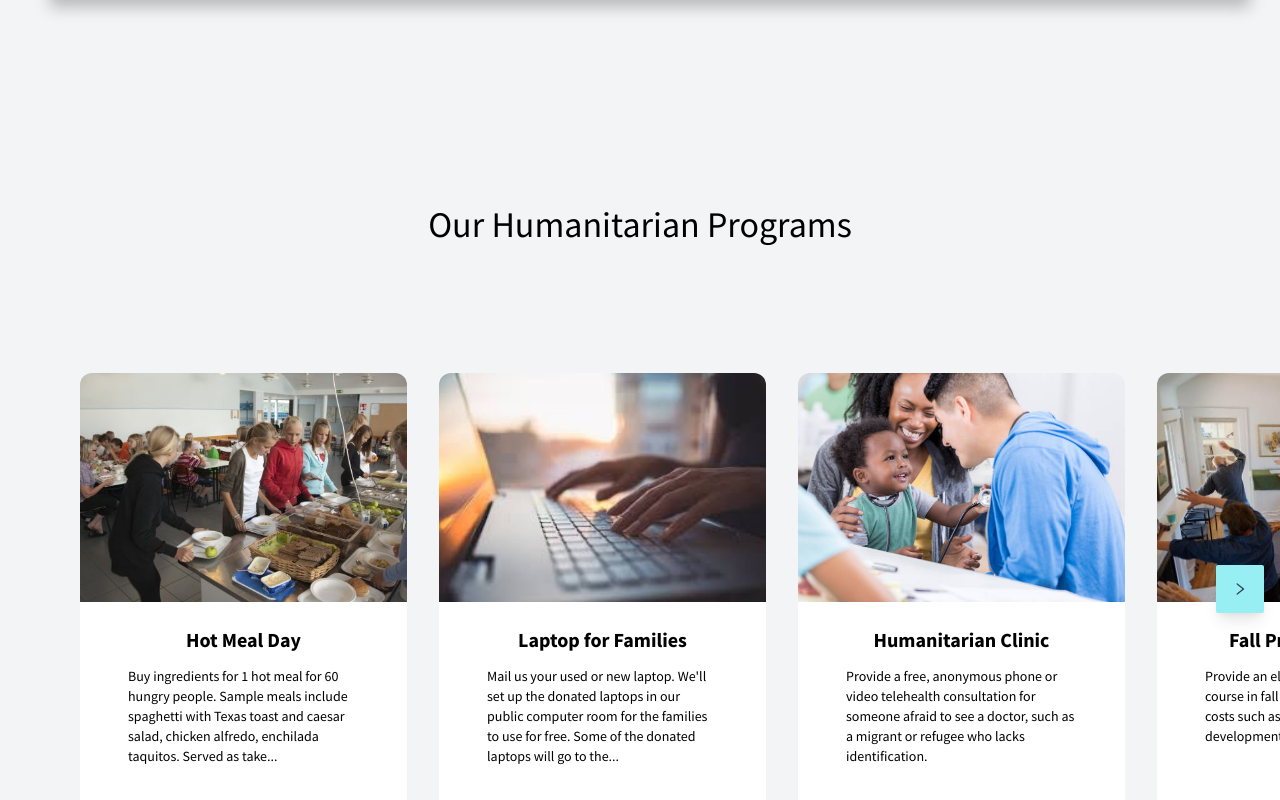
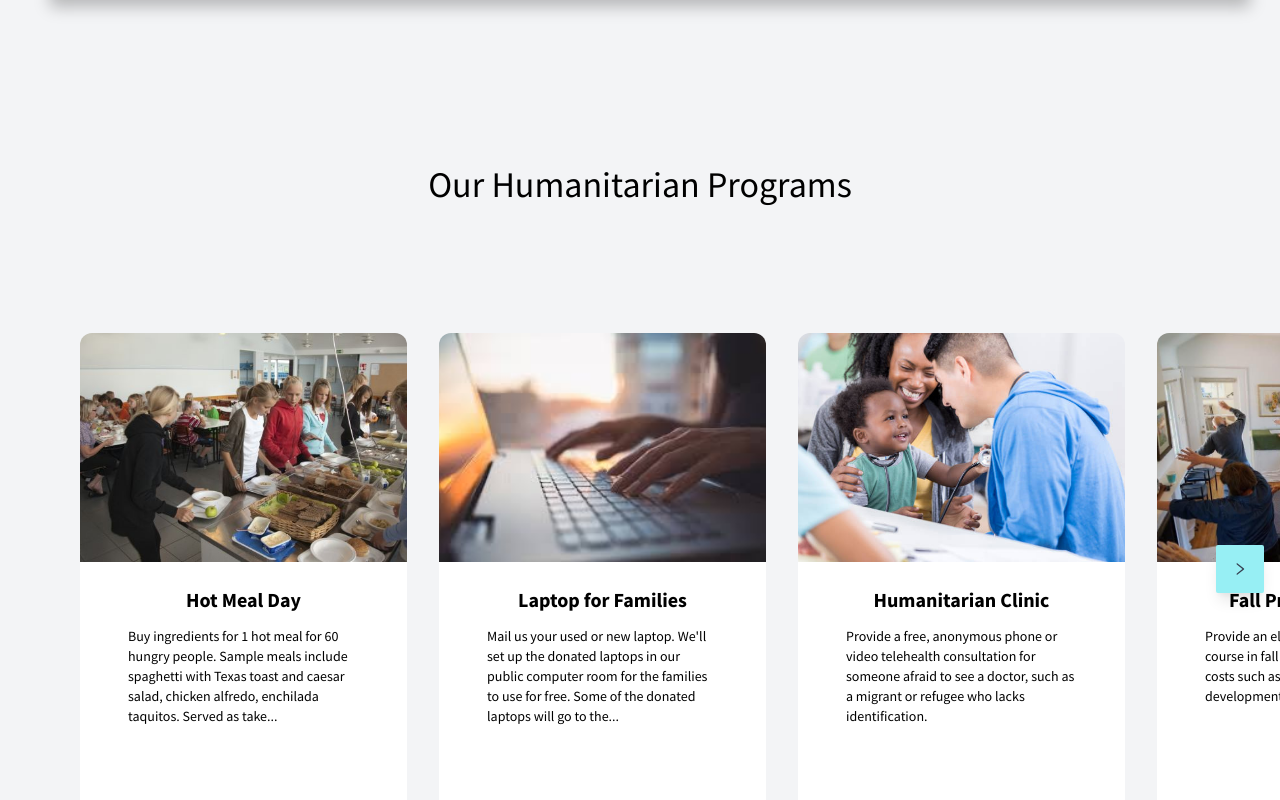
Before and after one commit to margaritahumanitarian/helpafamily, a Next.js app: page / in a window 1280 px wide. Shown: the part 1360-2160 px from the top of the page. Built offline with nearby package versions, Linux system fonts and the light colour scheme.

Commit message:
fix card layout heading

```diff
--- a/components/CardsLayout.js
+++ b/components/CardsLayout.js
@@ -8,14 +8,14 @@ export default function CardsLayout({ children, description }) {
   const { hasItemsOnLeft, hasItemsOnRight, scrollRight, scrollLeft } =
     usePosition(ref);
   return (
-    <div className="w-full py-20 relative overflow-hidden card-layout">
-      <h2 className="pb-20 text-3xl md:text-4xl z-10 text-center">
+    <div className="w-full pb-20 relative overflow-hidden card-layout">
+      <h2 className="pb-20 lg:mt-10 text-3xl md:text-4xl z-10 text-center">
         {description}
       </h2>
-      <SVGCardBackground className="hidden lg:block" />
+      <SVGCardBackground />
       <button
         aria-label="move right"
-        className={`btn btn-accent rounded-sm btn-size absolute right-4 top-1/2  z-20 ${
+        className={`btn btn-accent rounded-sm btn-size absolute right-4 top-1/2 z-20 ${
           !hasItemsOnRight && 'hidden'
         }`}
         // todo: -translate-y-1/2 this also we need to add to make it vertically center
--- a/components/HotMealDaySection.js
+++ b/components/HotMealDaySection.js
@@ -16,7 +16,7 @@ function HotMealDaySection() {
       cause: 'Hot Meal Day.',
     });
   return (
-    <div className="px-0 py-0 md:px-10 md:py-32 hot-meal-day relative overflow-hidden">
+    <div className="px-0 py-10 md:px-10 md:py-32 hot-meal-day relative overflow-hidden">
       <SVGHotMealDaySectionBackground className="absolute w-full right-0 -top-1/3 z-0" />
       <div
         className={`w-lg p-5 lg:p-5 section-box z-10 ${cardsBackgroundColor}`}
```
